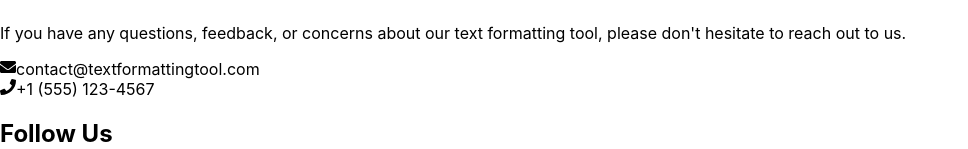
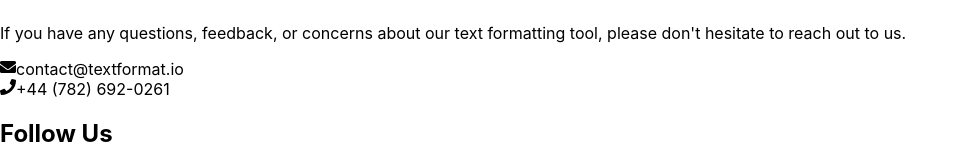
Before and after one commit to aashirpersonal/text-formatting-tool, a React (Create React App) app: page /contact in a window 1280 px wide. Shown: the part 496-645 px from the top of the page, without its empty margins (0-968 px from the left). Built offline with nearby package versions, Linux system fonts and the light colour scheme.

Commit message:
contact us file updated

```diff
--- a/src/components/Contact.js
+++ b/src/components/Contact.js
@@ -26,11 +26,11 @@ const Contact = ({ theme }) => {
             </p>
             <div className="flex items-center mb-4">
               <FaEnvelope className="mr-2" />
-              <span>contact@textformattingtool.com</span>
+              <span>contact@textformat.io</span>
             </div>
             <div className="flex items-center mb-4">
               <FaPhone className="mr-2" />
-              <span>+1 (555) 123-4567</span>
+              <span>+44 (782) 692-0261</span>
             </div>
           </div>
           <div>
```
